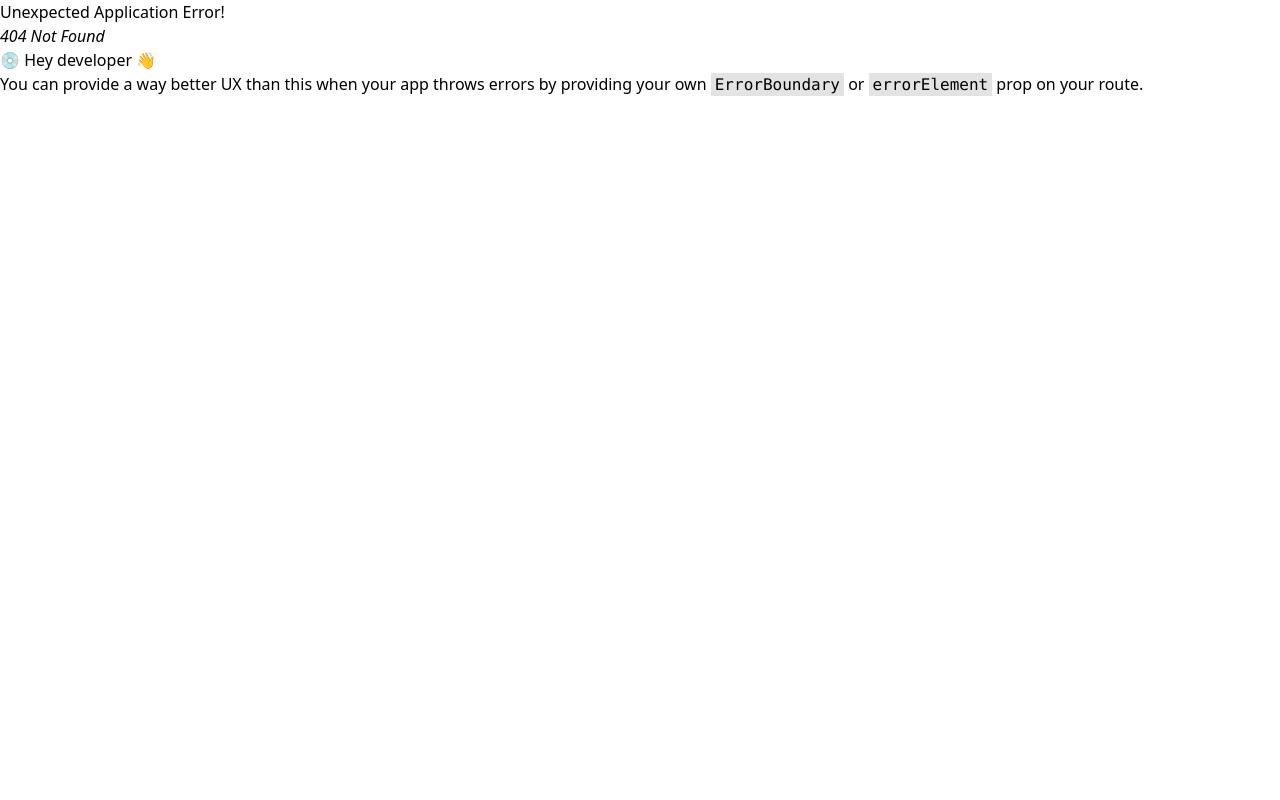
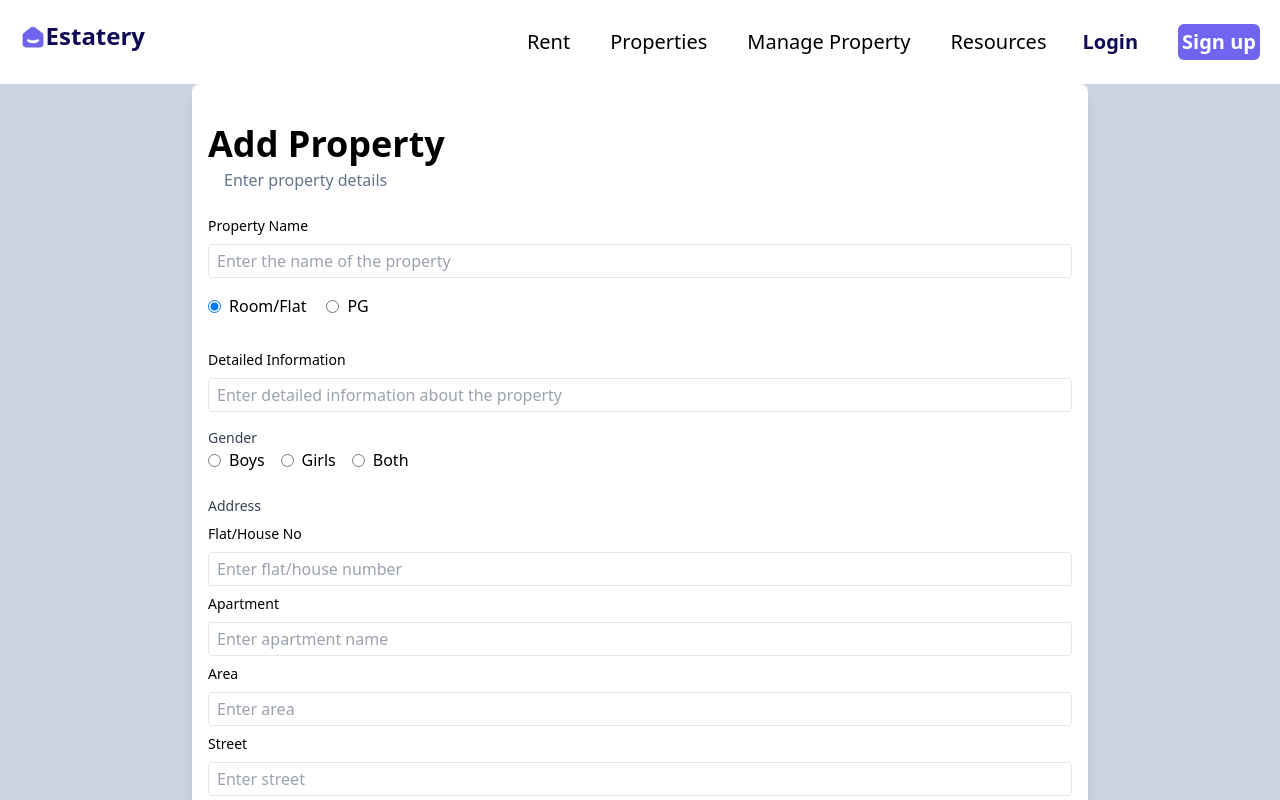
Before and after one commit to harshad00/desinerds_Fornt-end, a React (Vite) app: page /addPropary in a window 1280 px wide. Before the commit this address had no page. Shown: the top 800 px of the page. Built offline with nearby package versions, Linux system fonts and the light colour scheme.

Commit message:
chane in addProperties

```diff
--- a/src/main.jsx
+++ b/src/main.jsx
@@ -16,6 +16,7 @@ import Details from "./pages/Details.jsx";
 // import Property from "./pages/Property.jsx";
 import PropertyListings  from "./pages/PropertyListings.jsx";
 import ChangePassword from "./pages/changePassword/ChangePassword.jsx";
+import AddProperty from "./pages/AddPropary.jsx";
 const router = createBrowserRouter([
   {
     path: "/",
@@ -66,6 +67,10 @@ const router = createBrowserRouter([
         path: "/change_password",
         element: <ChangePassword />,
       },
+      {
+        path: "/addPropary",
+        element: <AddProperty/>,
+      },
     ],
   },
 ]);
--- a/src/pages/AddPropary.jsx
+++ b/src/pages/AddPropary.jsx
@@ -1,20 +1,35 @@
 import { useState } from "react";
-import { Button, InputBox, Heading, SubHeading, BottomWarning, RadioButton } from "../components";
+import {
+  Button,
+  InputBox,
+  Heading,
+  SubHeading,
+  BottomWarning,
+  RadioButton,
+} from "../components";
 
 const AddProperty = () => {
-  const daysOfWeek = ["Monday", "Tuesday", "Wednesday", "Thursday", "Friday", "Saturday", "Sunday"];
+  const daysOfWeek = [
+    "Monday",
+    "Tuesday",
+    "Wednesday",
+    "Thursday",
+    "Friday",
+    "Saturday",
+    "Sunday",
+  ];
 
   const [property, setProperty] = useState({
-    occupancyData: [],
-    amenitiesData: [],
-    servicesData: [],
-    mealData: [],
+    occupancy: [],
+    amenities: [],
+    services: [],
+    menu: [],
     images: [],
-    propertyType: "Room/Flat", // Default value
-    gender: "", // Added gender field
-    address: { // Added address field
-      flatHouseNo: "",
-      pgBuilding: "",
+    type: "Room/Flat", // Default value
+    accommodationType: "", //! Added gender field
+    address: {
+      // Added address field
+      flatOrRoom_no: "",
       apartment: "",
       area: "",
       street: "",
@@ -22,18 +37,21 @@ const AddProperty = () => {
       landmark: "",
       pincode: "",
       townCity: "",
-      state: ""
+      state: "",
     },
-    propertyName: "", // Added property name
-    detailInformation: "", // Added detailed information
-    moreInfo: "" // Added more info
+    title: "", // Added property name
+    description: "", // Added detailed information
+    bhk: "", // ariya of room
+    area: "", //
+    price: "", //
+    VRimages: [],
   });
 
   const [newFields, setNewFields] = useState({
     occupancy: [""],
     amenity: [""],
     service: [""],
-    meal: daysOfWeek.map(day => ({
+    meal: daysOfWeek.map((day) => ({
       day,
       meals: {
         breakfast: [""],
@@ -60,20 +78,20 @@ const AddProperty = () => {
 
   const handlePropertyChange = (e) => {
     const { name, value } = e.target;
-    setProperty(prev => ({
+    setProperty((prev) => ({
       ...prev,
-      [name]: value
+      [name]: value,
     }));
   };
 
   const handleAddressChange = (e) => {
     const { name, value } = e.target;
-    setProperty(prev => ({
+    setProperty((prev) => ({
       ...prev,
       address: {
         ...prev.address,
-        [name]: value
-      }
+        [name]: value,
+      },
     }));
   };
 
@@ -112,13 +130,16 @@ const AddProperty = () => {
     console.log(updatedProperty);
 
     try {
-      const response = await fetch("http://localhost:3000/api/v1/property/add", {
+      const response = await fetch(
+        "http://localhost:3000/api/v1/property/add",
+        {
           method: "POST",
           headers: {
             "Content-Type": "application/json",
           },
           body: JSON.stringify(updatedProperty),
-      });
+        }
+      );
 
       if (!response.ok) {
         throw new Error("Network response was not ok");
@@ -140,73 +161,63 @@ const AddProperty = () => {
 
         <div className="flex flex-col mb-4">
           <InputBox
-            name="propertyName"
-            value={property.propertyName}
+            name="title"
+            value={property.title}
             onChange={handlePropertyChange}
             label={"Property Name"}
             placeholder={"Enter the name of the property"}
           />
 
-          {/*   */}
-
-
           <div className="flex flex-wrap gap-5 my-4">
             <RadioButton
-            name="propertyType"
+              name="type"
               value="Room/Flat"
-            checked={property.propertyType === "Room/Flat"}
+              checked={property.type === "Room/Flat"}
               onChange={handlePropertyChange}
               label="Room/Flat"
             />
             <RadioButton
-            name="propertyType"
+              name="type"
               value="PG"
-            checked={property.propertyType === "PG"}
+              checked={property.type === "PG"}
               onChange={handlePropertyChange}
               label="PG"
             />
           </div>
 
-
           <InputBox
-            name="detailInformation"
-            value={property.detailInformation}
+            name="description"
+            value={property.description}
             onChange={handlePropertyChange}
             label={"Detailed Information"}
             placeholder={"Enter detailed information about the property"}
             textarea
           />
-          <InputBox
-            name="moreInfo"
-            value={property.moreInfo}
-            onChange={handlePropertyChange}
-            label={"More Info"}
-            placeholder={"Enter any additional information"}
-            textarea
-          />
         </div>
 
         <div className="flex flex-col mb-4">
-          <label className="block text-sm font-medium text-gray-700">Gender</label>
+          <label className="block text-sm font-medium text-gray-700">
+            Gender
+          </label>
           <div className="flex gap-4">
             <RadioButton
-              name="gender"
+              name="accommodationType"
               value="Boys"
-              checked={property.gender === "Boys"}
+              checked={property.accommodationType === "Boys"}
               onChange={handlePropertyChange}
               label="Boys"
             />
             <RadioButton
-              name="gender"
+              name="accommodationType"
               value="Girls"
-              checked={property.gender === "Girls"}
+              checked={property.accommodationType === "Girls"}
               onChange={handlePropertyChange}
               label="Girls"
             />
             <RadioButton
-              name="gender"
+              name="accommodationType"
               value="Both"
-              checked={property.gender === "Both"}
+              checked={property.accommodationType === "Both"}
               onChange={handlePropertyChange}
               label="Both"
             />
@@ -214,20 +225,15 @@ const AddProperty = () => {
         </div>
 
         <div className="flex flex-col mb-4">
-          <label className="block text-sm font-medium text-gray-700">Address</label>
+          <label className="block text-sm font-medium text-gray-700">
+            Address
+          </label>
           <InputBox
-            name="flatHouseNo"
-            value={property.address.flatHouseNo}
+            name="flatOrRoom_no"
+            value={property.address.flatOrRoom_no}
             onChange={handleAddressChange}
             label={"Flat/House No"}
             placeholder={"Enter flat/house number"}
-          />
-          <InputBox
-            name="pgBuilding"
-            value={property.address.pgBuilding}
-            onChange={handleAddressChange}
-            label={"PG Building"}
-            placeholder={"Enter PG Building name"}
           />
           <InputBox
             name="apartment"
@@ -316,6 +322,7 @@ const AddProperty = () => {
               <Button
                 label={"Add Occupancy"}
                 onClick={() => addField("occupancy")}
+                className="w-full outline-box" // Added outline-box class
               />
             </div>
           </div>
@@ -330,7 +337,7 @@ const AddProperty = () => {
                   onChange={(e) => handleInputChange(e, index, "amenity")}
                   name="amenity"
                   label={"Amenities Data"}
-                  placeholder={`Attached Washroom`}
+                  placeholder={`Enter amenity, Enter amenity`}
                   value={newFields.amenity[index]}
                   className="flex-1 mb-2 sm:mb-0 outline-box" // Added outline-box class
                 />
@@ -344,8 +351,12 @@ const AddProperty = () => {
                 )}
               </div>
             ))}
-            <div className="w-32">
-              <Button label={"Add Amenity"} onClick={() => addField("amenity")} />
+            <div className="w-40">
+              <Button
+                label={"Add Amenity"}
+                onClick={() => addField("amenity")}
+                className="w-full outline-box" // Added outline-box class
+              />
             </div>
           </div>
 
@@ -359,7 +370,7 @@ const AddProperty = () => {
                   onChange={(e) => handleInputChange(e, index, "service")}
                   name="service"
                   label={"Services Data"}
-                  placeholder={`Professional Housekeeping`}
+                  placeholder={`Enter service, Enter service`}
                   value={newFields.service[index]}
                   className="flex-1 mb-2 sm:mb-0 outline-box" // Added outline-box class
                 />
@@ -373,28 +384,39 @@ const AddProperty = () => {
                 )}
               </div>
             ))}
-            <div className="w-32">
-              <Button label={"Add Service"} onClick={() => addField("service")} />
+            <div className="w-40">
+              <Button
+                label={"Add Service"}
+                onClick={() => addField("service")}
+                className="w-full outline-box" // Added outline-box class
+              />
+            </div>
           </div>
         </div>
 
-          {property.propertyType === "PG" && (
-            <div className="flex flex-col w-full">
-              {newFields.meal.map((mealDay, index) => (
-                <div key={index} className="flex flex-col mb-4 p-4 border border-gray-300 rounded-lg">
-                  <h3 className="text-lg font-semibold">{mealDay.day}</h3>
-                  {Object.keys(mealDay.meals).map((mealTime) => (
-                    <div key={mealTime} className="mt-2">
-                      <label className="block text-sm font-medium text-gray-700 capitalize">
-                        {mealTime}
+        {/* // !  meal */}
+        <h3> Meal</h3>
+        {property.type === "PG" && (
+          <div className="flex flex-col max-w-xs w-full sm:w-1/2">
+            {newFields.meal.map((meal, index) => (
+              <div key={index} className="flex flex-col mb-4">
+                <label className="block text-sm font-medium text-gray-700">
+                  {meal.day}
                 </label>
-                      <input
-                        type="text"
-                        name={mealTime}
-                        placeholder={`Enter ${mealTime} items, separated by commas`}
-                        value={mealDay.meals[mealTime].join(", ")}
-                        onChange={(e) => handleInputChange(e, index, "meal", mealTime)}
-                        className="mt-1 block w-full text-sm text-gray-900 border border-gray-300 rounded-lg outline-box"
+                {Object.keys(meal.meals).map((time) => (
+                  <div
+                    key={time}
+                    className="flex flex-col sm:flex-row items-start sm:items-center mb-2"
+                  >
+                    <InputBox
+                      onChange={(e) =>
+                        handleInputChange(e, index, "meal", time)
+                      }
+                      name={`${meal.day}-${time}`}
+                      label={time.charAt(0).toUpperCase() + time.slice(1)}
+                      placeholder={`Enter ${time} items separated by comma`}
+                      value={meal.meals[time].join(", ")}
+                      className="flex-1 mb-2 sm:mb-0 outline-box"
                     />
                   </div>
                 ))}
@@ -402,28 +424,22 @@ const AddProperty = () => {
             ))}
           </div>
         )}
-        </div>
 
-        <div className="flex flex-col max-w-xs w-full sm:w-1/2 mt-4">
-          <div className="flex flex-col sm:flex-row items-start sm:items-center mb-2">
-            <label className="block text-sm font-medium text-gray-700">Images</label>
+        <div className="flex flex-col mb-4">
+          <label className="block text-sm font-medium text-gray-700">
+            Upload Images
+          </label>
           <input
             type="file"
             multiple
             onChange={handleFileChange}
-              className="mt-1 block w-full text-sm text-gray-900 border border-gray-300 rounded-lg cursor-pointer bg-gray-50 outline-box"
+            className="mb-2"
           />
         </div>
-        </div>
 
-        <Button label={"Submit Property"} onClick={handleButtonClick} className="mt-4" />
+        <Button label={"Add Property"} onClick={handleButtonClick} />
 
-        <BottomWarning
-          label={"Go back to dashboard"}
-          to={"/dashboard"}
-          buttonText={"Dashboard"}
-          className="mt-4"
-        />
+        <BottomWarning label={"Please fill out all required fields"} />
       </div>
     </div>
   );
```
Lines whose indentation alone changed are shown as unchanged.
